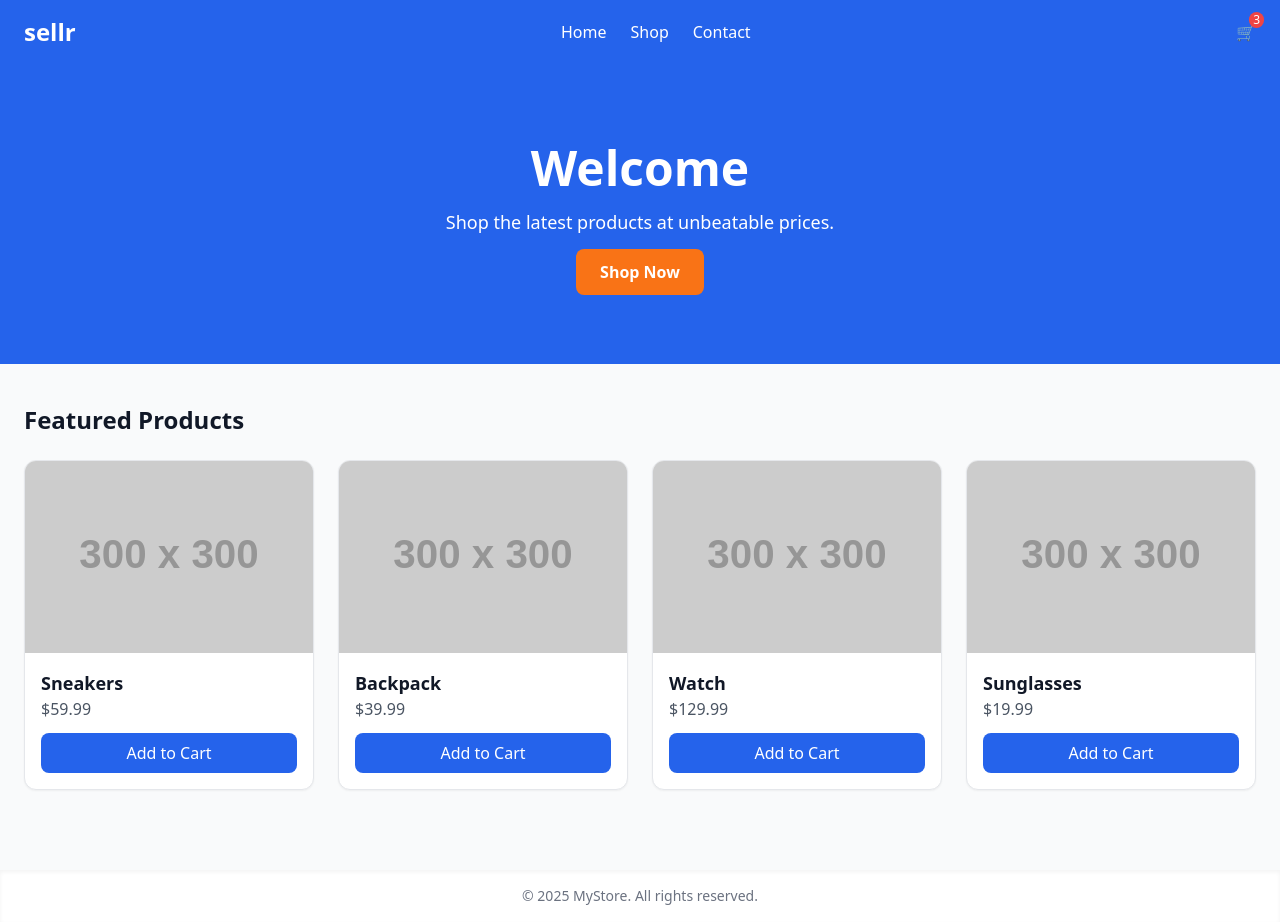
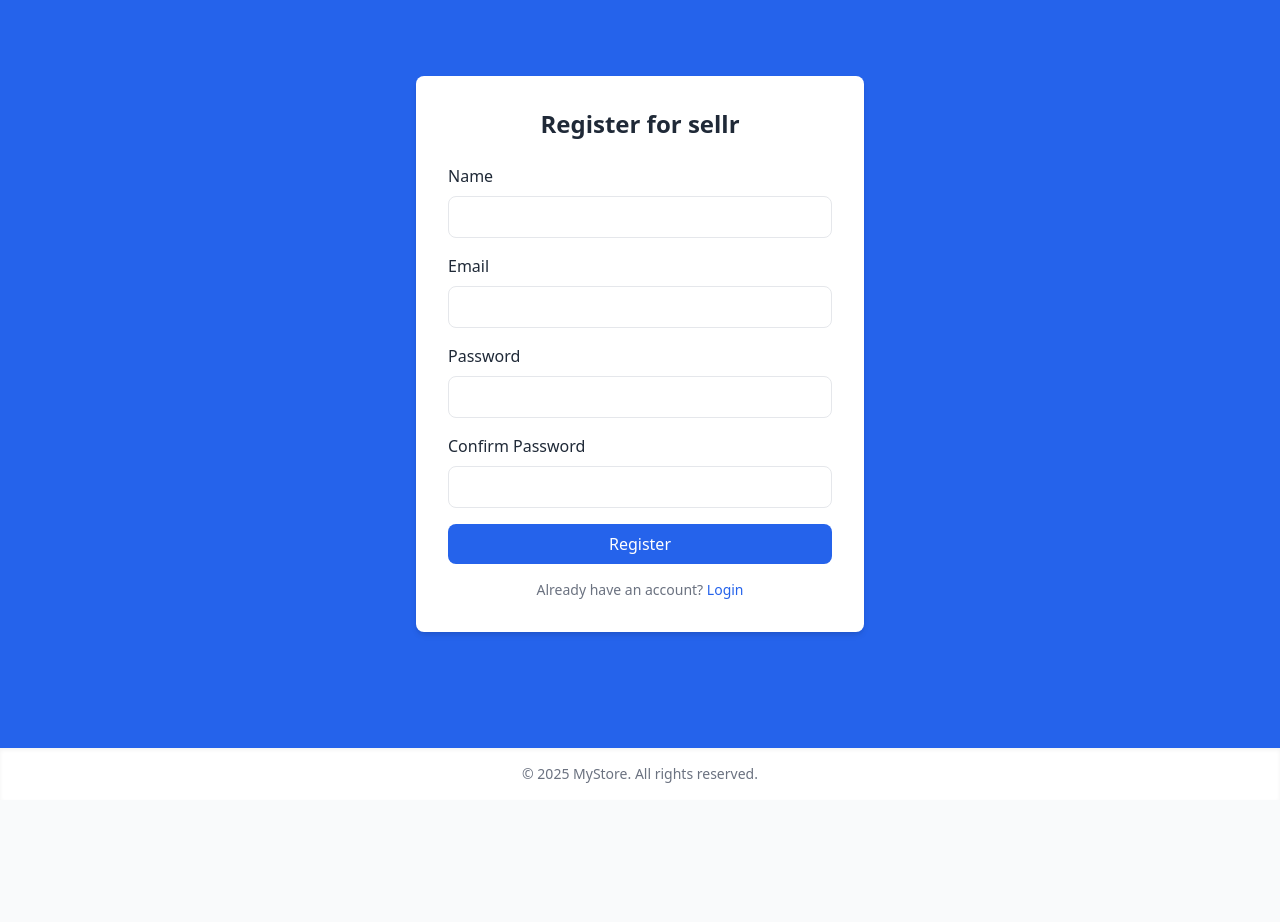
Before and after one commit to NUS-ISS-Team-2/sellr, a React (Create React App) app in the folder frontend/: page /register in a window 1280 px wide. After the commit the page ends 800 px from the top, so only its background shows below. Built offline with nearby package versions, Linux system fonts and the light colour scheme.

Commit message:
Create Routing (#12)
* Create routing, login and register pages

* Configure package-lock

* Resolve checkstyle issues

```diff
--- a/frontend/package.json
+++ b/frontend/package.json
@@ -9,6 +9,7 @@
     "@testing-library/user-event": "^13.5.0",
     "react": "^19.1.1",
     "react-dom": "^19.1.1",
+    "react-router-dom": "^6.30.1",
     "react-scripts": "5.0.1",
     "web-vitals": "^2.1.4"
   },
--- a/frontend/src/App.js
+++ b/frontend/src/App.js
@@ -1,8 +1,19 @@
 import React from "react";
 import MainPage from "./pages/MainPage";
+import { BrowserRouter as Router, Routes, Route } from "react-router-dom";
+import LoginPage from "./pages/LoginPage";
+import RegisterPage from "./pages/RegisterPage";
 
-function App() {
-  return <MainPage />;
+
+export default function App() {
+  return (
+    <Router>
+      <Routes>
+        <Route path="/" element={<MainPage />} />
+        <Route path="/login" element={<LoginPage />} />
+        <Route path="/register" element={<RegisterPage />} />
+
+      </Routes>
+    </Router>
+  );
 }
-
-export default App;
--- a/frontend/src/components/Header.jsx
+++ b/frontend/src/components/Header.jsx
@@ -2,12 +2,13 @@ import React from "react";
 
 export default function Header() {
   return (
-    <header className="bg-blue-600 text-white shadow-md">
+    <header className="bg-blue-600 text-white">
       <div className="container mx-auto flex items-center justify-between px-6 py-4">
         <h1 className="text-2xl font-bold">sellr</h1>
         <nav className="space-x-6 font-medium">
           <a href="/" className="hover:text-gray-200">Home</a>
           <a href="/shop" className="hover:text-gray-200">Shop</a>
+          <a href="/login" className="hover:text-gray-200">Login</a>
           <a href="/contact" className="hover:text-gray-200">Contact</a>
         </nav>
         <div className="relative">
--- /dev/null
+++ b/frontend/src/pages/LoginPage.jsx
@@ -0,0 +1,60 @@
+import React, { useState } from "react";
+import Header from "../components/Header";
+import Footer from "../components/Footer";
+
+export default function LoginPage() {
+  const [email, setEmail] = useState("");
+  const [password, setPassword] = useState("");
+
+  const handleSubmit = (e) => {
+    e.preventDefault();
+    // Placeholder for login logic
+    alert(`Email: ${email}\nPassword: ${password}`);
+  };
+
+  return (
+    <div className="flex flex-col min-h-screen bg-blue-600">
+      <Header />
+      <main className="flex-1 flex items-center justify-center">
+        <div className="w-full max-w-md bg-white p-8 rounded-lg shadow-md">
+          <h2 className="text-2xl font-bold mb-6 text-center">Login to sellr</h2>
+          <form onSubmit={handleSubmit} className="space-y-4">
+            <div>
+              <label className="block text-gray-700 mb-2">Email</label>
+              <input
+                type="email"
+                value={email}
+                onChange={(e) => setEmail(e.target.value)}
+                required
+                className="w-full px-4 py-2 border rounded-lg focus:outline-none focus:ring-2 focus:ring-blue-500"
+              />
+            </div>
+            <div>
+              <label className="block text-gray-700 mb-2">Password</label>
+              <input
+                type="password"
+                value={password}
+                onChange={(e) => setPassword(e.target.value)}
+                required
+                className="w-full px-4 py-2 border rounded-lg focus:outline-none focus:ring-2 focus:ring-blue-500"
+              />
+            </div>
+            <button
+              type="submit"
+              className="w-full bg-blue-600 text-white py-2 rounded-lg hover:bg-blue-700 transition-colors"
+            >
+              Login
+            </button>
+          </form>
+          <p className="text-center text-sm text-gray-500 mt-4">
+            Don't have an account?{" "}
+            <a href="/register" className="text-blue-600 hover:underline">
+              Sign up
+            </a>
+          </p>
+        </div>
+      </main>
+      <Footer />
+    </div>
+  );
+}
--- a/frontend/src/pages/MainPage.jsx
+++ b/frontend/src/pages/MainPage.jsx
@@ -1,8 +1,8 @@
 import React from "react";
-import Header from "../components/Header";
 import Hero from "../components/Hero";
 import ProductCard from "../components/ProductCard";
 import Footer from "../components/Footer";
+import Header from "../components/Header";
 
 // Sample products
 const products = [
--- /dev/null
+++ b/frontend/src/pages/RegisterPage.jsx
@@ -0,0 +1,84 @@
+import React, { useState } from "react";
+import Footer from "../components/Footer";
+
+export default function RegisterPage() {
+  const [name, setName] = useState("");
+  const [email, setEmail] = useState("");
+  const [password, setPassword] = useState("");
+  const [confirmPassword, setConfirmPassword] = useState("");
+
+  const handleSubmit = (e) => {
+    e.preventDefault();
+    if (password !== confirmPassword) {
+      alert("Passwords do not match!");
+      return;
+    }
+    // Placeholder for register logic
+    alert(`Name: ${name}\nEmail: ${email}\nPassword: ${password}`);
+  };
+
+  return (
+    <div className="flex flex-col min-h-screen bg-blue-600">
+      <main className="flex-1 flex items-center justify-center">
+        <div className="w-full max-w-md bg-white p-8 rounded-lg shadow-md text-gray-800">
+          <h2 className="text-2xl font-bold mb-6 text-center">Register for sellr</h2>
+          <form onSubmit={handleSubmit} className="space-y-4">
+            <div>
+              <label className="block mb-2">Name</label>
+              <input
+                type="text"
+                value={name}
+                onChange={(e) => setName(e.target.value)}
+                required
+                className="w-full px-4 py-2 border rounded-lg focus:outline-none focus:ring-2 focus:ring-blue-500"
+              />
+            </div>
+            <div>
+              <label className="block mb-2">Email</label>
+              <input
+                type="email"
+                value={email}
+                onChange={(e) => setEmail(e.target.value)}
+                required
+                className="w-full px-4 py-2 border rounded-lg focus:outline-none focus:ring-2 focus:ring-blue-500"
+              />
+            </div>
+            <div>
+              <label className="block mb-2">Password</label>
+              <input
+                type="password"
+                value={password}
+                onChange={(e) => setPassword(e.target.value)}
+                required
+                className="w-full px-4 py-2 border rounded-lg focus:outline-none focus:ring-2 focus:ring-blue-500"
+              />
+            </div>
+            <div>
+              <label className="block mb-2">Confirm Password</label>
+              <input
+                type="password"
+                value={confirmPassword}
+                onChange={(e) => setConfirmPassword(e.target.value)}
+                required
+                className="w-full px-4 py-2 border rounded-lg focus:outline-none focus:ring-2 focus:ring-blue-500"
+              />
+            </div>
+            <button
+              type="submit"
+              className="w-full bg-blue-600 text-white py-2 rounded-lg hover:bg-blue-700 transition-colors"
+            >
+              Register
+            </button>
+          </form>
+          <p className="text-center text-sm text-gray-500 mt-4">
+            Already have an account?{" "}
+            <a href="/login" className="text-blue-600 hover:underline">
+              Login
+            </a>
+          </p>
+        </div>
+      </main>
+      <Footer />
+    </div>
+  );
+}
```
Also changed, not shown: 1 other file (tests, documents, lock files or other folders).
